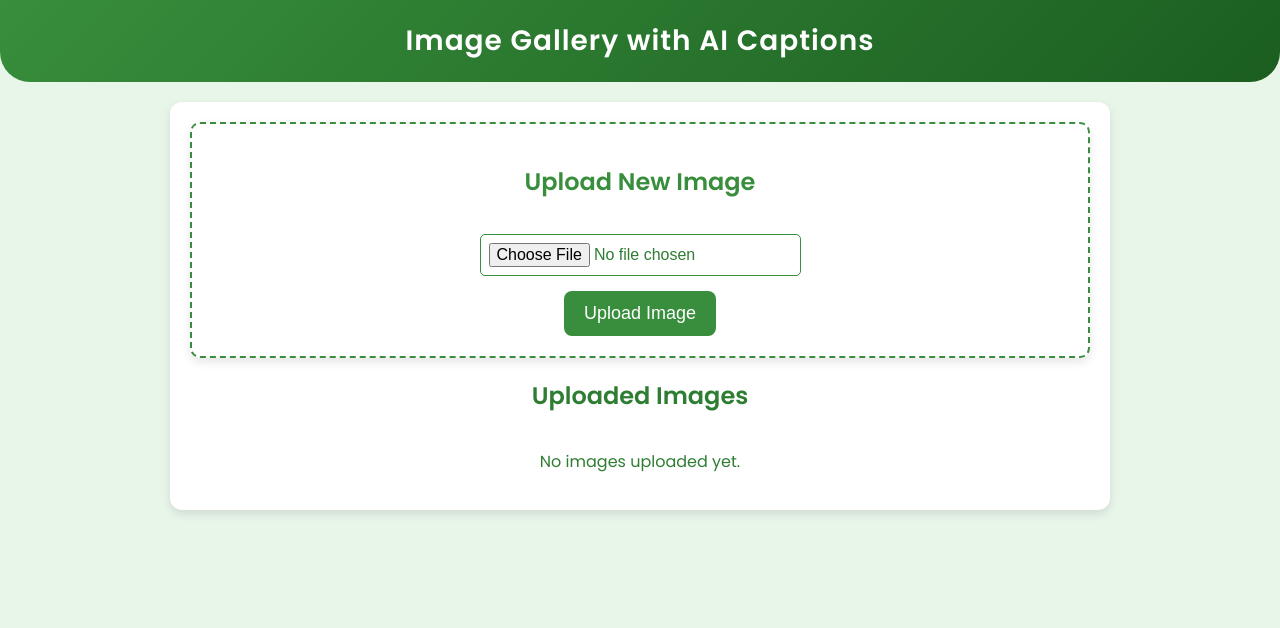
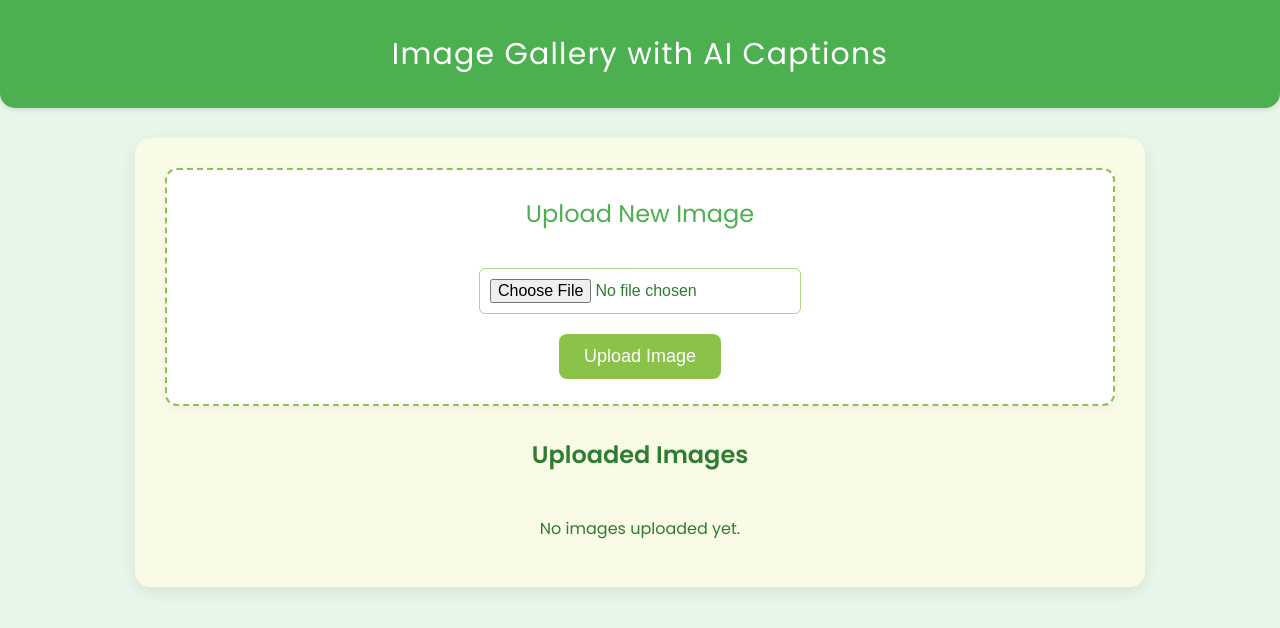
Before and after one commit to jaygna/cnd, a Flask app: template templates/index.html in a window 1280 px wide. Shown: the top 628 px of the page. Run offline with Flask 3, Linux system fonts and the light colour scheme; the template is opened without the code that fills it, so the values that code supplies are empty.

Commit message:
Update index.html

```diff
--- a/templates/index.html
+++ b/templates/index.html
@@ -13,108 +13,133 @@
             margin: 0;
             padding: 0;
             text-align: center;
+            line-height: 1.6;
         }
 
         /* Header Styling */
         .header {
-            background: linear-gradient(135deg, #388e3c, #1b5e20);
+            background: #4caf50; /* A solid, brighter green */
             color: white;
-            padding: 20px;
-            border-bottom-left-radius: 30px;
-            border-bottom-right-radius: 30px;
+            padding: 30px 20px;
+            border-bottom-left-radius: 15px;
+            border-bottom-right-radius: 15px;
+            margin-bottom: 30px;
+            box-shadow: 0 2px 5px rgba(0, 0, 0, 0.1);
         }
 
         .header h1 {
             margin: 0;
-            font-size: 28px;
-            letter-spacing: 1px;
+            font-size: 30px;
+            letter-spacing: 1.2px;
+            font-weight: 500;
         }
 
         .container {
-            max-width: 900px;
-            margin: auto;
-            padding: 20px;
-            background: white;
-            border-radius: 12px;
-            box-shadow: 0px 4px 10px rgba(0, 0, 0, 0.1);
-            margin-top: 20px;
+            max-width: 950px;
+            margin: 30px auto;
+            padding: 30px;
+            background: #f9fbe7; /* A very light yellow-green */
+            border-radius: 15px;
+            box-shadow: 0 5px 15px rgba(0, 0, 0, 0.08);
         }
 
         /* Upload Section */
         .upload-form {
-            background: #ffffff;
-            padding: 20px;
-            border-radius: 10px;
-            box-shadow: 0px 4px 10px rgba(0, 0, 0, 0.1);
-            margin-bottom: 20px;
-            border: 2px dashed #388e3c;
+            background: #fff;
+            padding: 25px;
+            border-radius: 12px;
+            box-shadow: 0 2px 8px rgba(0, 0, 0, 0.05);
+            margin-bottom: 30px;
+            border: 2px dashed #8bc34a; /* A lighter, more vibrant green */
         }
 
         .upload-form h2 {
-            color: #388e3c;
-            font-weight: 600;
+            color: #4caf50;
+            font-weight: 500;
+            margin-top: 0;
+            margin-bottom: 15px;
         }
 
         input[type="file"] {
-            margin: 15px 0;
+            margin: 20px 0;
+            padding: 10px;
             font-size: 16px;
-            border: 1px solid #388e3c;
-            padding: 8px;
-            border-radius: 5px;
+            border: 1px solid #aed581; /* A softer green border */
+            border-radius: 6px;
+            width: 80%;
+            max-width: 300px;
         }
 
         button {
-            background: #388e3c;
+            background: #8bc34a;
             color: white;
             border: none;
-            padding: 12px 20px;
+            padding: 12px 25px;
             font-size: 18px;
             border-radius: 8px;
             cursor: pointer;
-            transition: 0.3s;
+            transition: background-color 0.3s ease;
         }
 
         button:hover {
-            background: #1b5e20;
+            background: #689f38; /* A darker shade for hover */
         }
 
         /* Image Gallery */
         #image-gallery {
             display: grid;
-            grid-template-columns: repeat(auto-fit, minmax(250px, 1fr));
+            grid-template-columns: repeat(auto-fit, minmax(260px, 1fr));
             gap: 20px;
-            margin-top: 20px;
+            margin-top: 25px;
         }
 
         .image-item {
-            background: #e8f5e9;
-            padding: 15px;
-            border-radius: 10px;
-            box-shadow: 0px 2px 8px rgba(0, 0, 0, 0.1);
-            transition: transform 0.2s ease-in-out;
-            border-left: 5px solid #388e3c;
+            background: #fff;
+            padding: 18px;
+            border-radius: 12px;
+            box-shadow: 0 2px 8px rgba(0, 0, 0, 0.08);
+            transition: transform 0.2s ease-in-out, box-shadow 0.2s ease-in-out;
+            border-left: 5px solid #4caf50;
         }
 
         .image-item:hover {
-            transform: scale(1.05);
+            transform: translateY(-5px); /* Slight lift on hover */
+            box-shadow: 0 6px 15px rgba(0, 0, 0, 0.15);
         }
 
         .image-item img {
             width: 100%;
             height: auto;
-            border-radius: 8px;
-            box-shadow: 0px 2px 5px rgba(0, 0, 0, 0.2);
+            border-radius: 10px;
+            box-shadow: 0 2px 5px rgba(0, 0, 0, 0.1);
+            margin-bottom: 10px;
         }
 
         .caption, .description {
             font-size: 14px;
-            margin-top: 10px;
+            margin-top: 8px;
+            color: #43a047; /* A slightly brighter green */
+            text-align: left;
+        }
+
+        .caption strong, .description strong {
+            font-weight: 600;
             color: #2e7d32;
         }
 
-        @media (max-width: 600px) {
+        @media (max-width: 768px) {
             .container {
-                padding: 15px;
+                padding: 20px;
+                margin: 20px auto;
+            }
+
+            #image-gallery {
+                grid-template-columns: repeat(auto-fit, minmax(180px, 1fr));
+                gap: 15px;
+            }
+
+            input[type="file"] {
+                width: 100%;
             }
 
             button {
```
